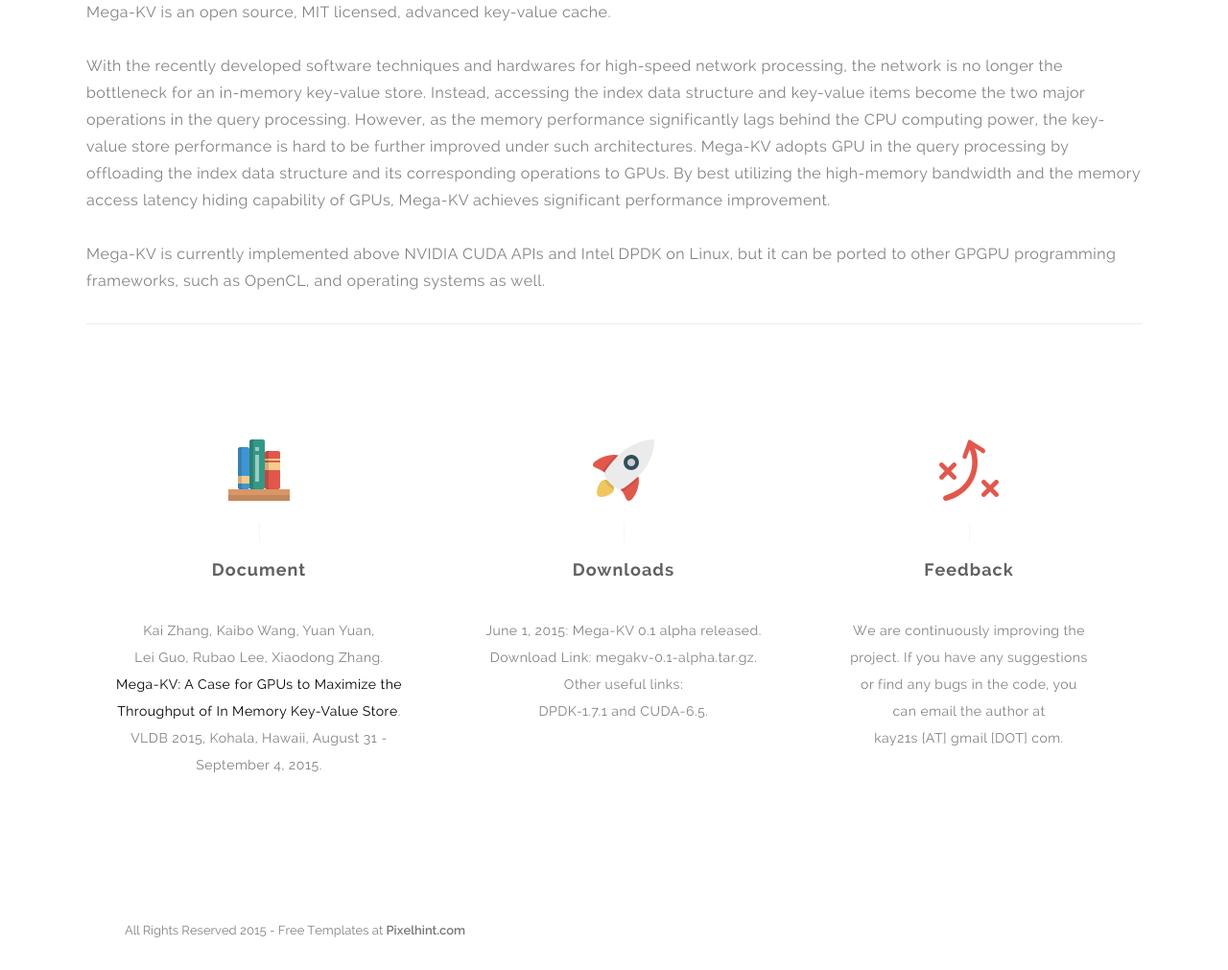
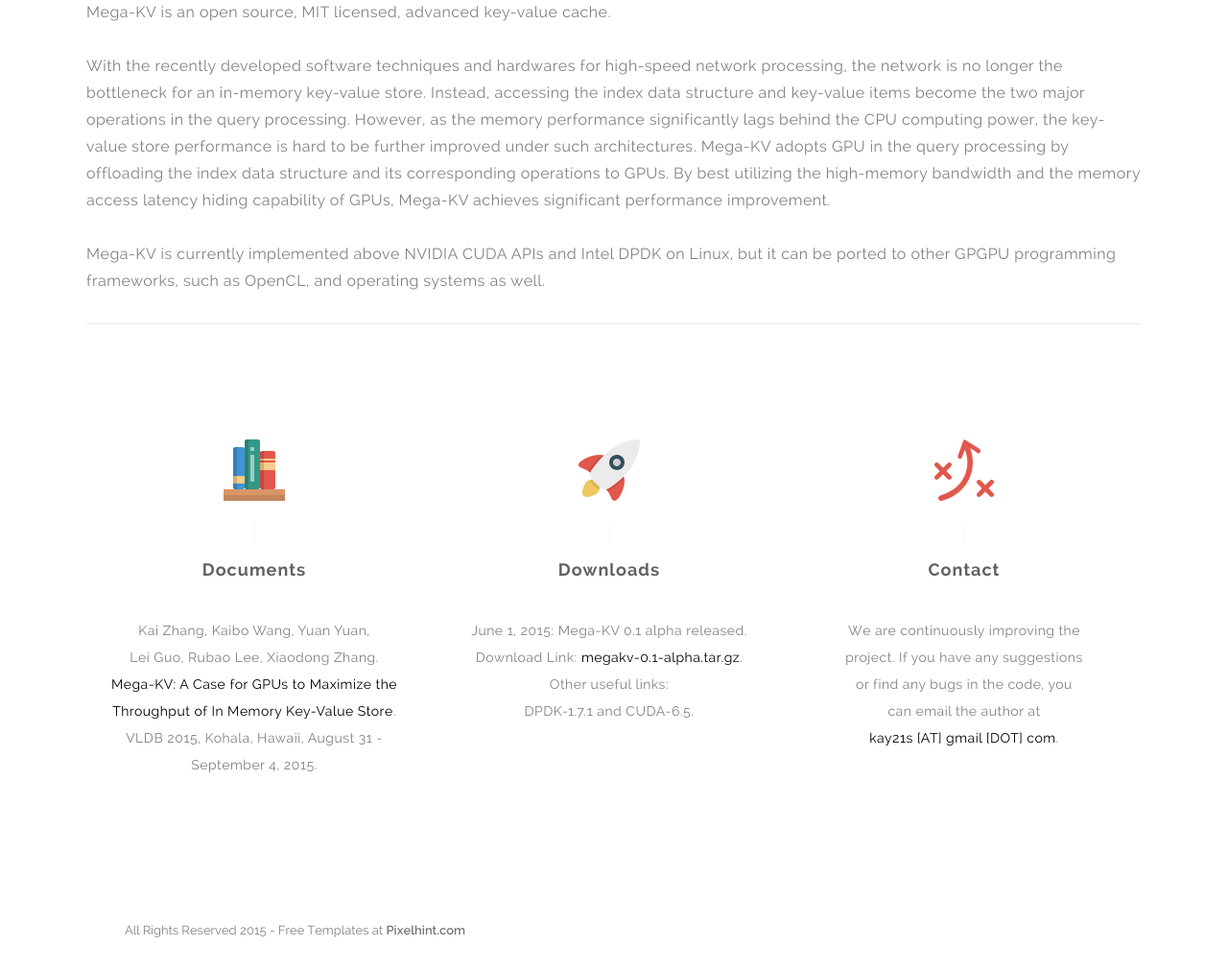
Before and after one commit to pzrq/megakv, a plain HTML site: page index.html in a window 1280 px wide. Shown: the part 791-1802 px from the top of the page at 96% size. Drawn offline with Linux system fonts and the light colour scheme; a script that the page names is missing.

Commit message:
minor update

```diff
--- a/css/main.css
+++ b/css/main.css
@@ -269,7 +269,7 @@
 .services ul li{
     list-style: none;
     display: block;
-    width: 360px;
+    width: 350px;
     float: left;
     margin-left: 20px;
     text-align: center;
--- a/index.html
+++ b/index.html
@@ -26,9 +26,9 @@
 		<header class="wrapper light">
 			<nav>
 				<ul>
-					<li><a href="">News</a></li>
-					<li><a href="">Documents</a></li>
-					<li><a href="">Downloads</a></li>
+					<li><a href="#documents">Documents</a></li>
+					<li><a href="#downloads">Downloads</a></li>
+					<li><a href="#contact">Contact</a></li>
 				</ul>
 			</nav>
 		</header>
@@ -73,7 +73,7 @@
 			<li class="animated wow fadeInDown">
 				<img class="icon" src="img/icon1.png" alt=""/>
 				<span class="separator"></span>
-				<h2>Document</h2>
+				<h2><a name="documents"></a>Documents</h2>
 				<p>
 				Kai Zhang, Kaibo Wang, Yuan Yuan,<br> Lei Guo, Rubao Lee, Xiaodong Zhang.
 				<br>
@@ -85,28 +85,28 @@
 			<li class="animated wow fadeInDown"  data-wow-delay=".4s">
 				<img class="icon" src="img/icon3.png" alt=""/>
 				<span class="separator"></span>
-				<h2>Downloads</h2>
+				<h2><a name="downloads"></a>Downloads</h2>
 				<p> June 1, 2015: Mega-KV 0.1 alpha released. Download Link:
 				<a href="megakv-0.1-alpha.tar.gz">
-					<font color="838181">megakv-0.1-alpha.tar.gz<font></a>.
+					<font color="black">megakv-0.1-alpha.tar.gz</font></a>.
 				<br>
 				Other useful links:<br>
 					<a href="http://dpdk.org/browse/dpdk/tag/?id=v1.7.1">
-						<font color="838181">DPDK-1.7.1<font></a>
+						<font color="838181">DPDK-1.7.1</font></a>
 							and
 					<a href="https://developer.nvidia.com/cuda-toolkit-65">
-						<font color="838181">CUDA-6.5<font></a>.
+						<font color="838181">CUDA-6.5</font></a>.
 				</p>
 			</li>
 			<li class="animated wow fadeInDown"  data-wow-delay=".2s">
 				<img class="icon" src="img/icon2.png" alt=""/>
 				<span class="separator"></span>
-				<h2>Feedback</h2>
+				<h2><a name="contact"></a>Contact</h2>
 				<p>
 				We are continuously improving the <br>project.
 				If you have any suggestions <br> or find any bugs in the code,
 				you <br> can email the author at <br>
-				kay21s [AT] gmail [DOT] com.
+				<font color="black">kay21s [AT] gmail [DOT] com</font>.
 				</p>
 			</li>
 		</ul>
```
